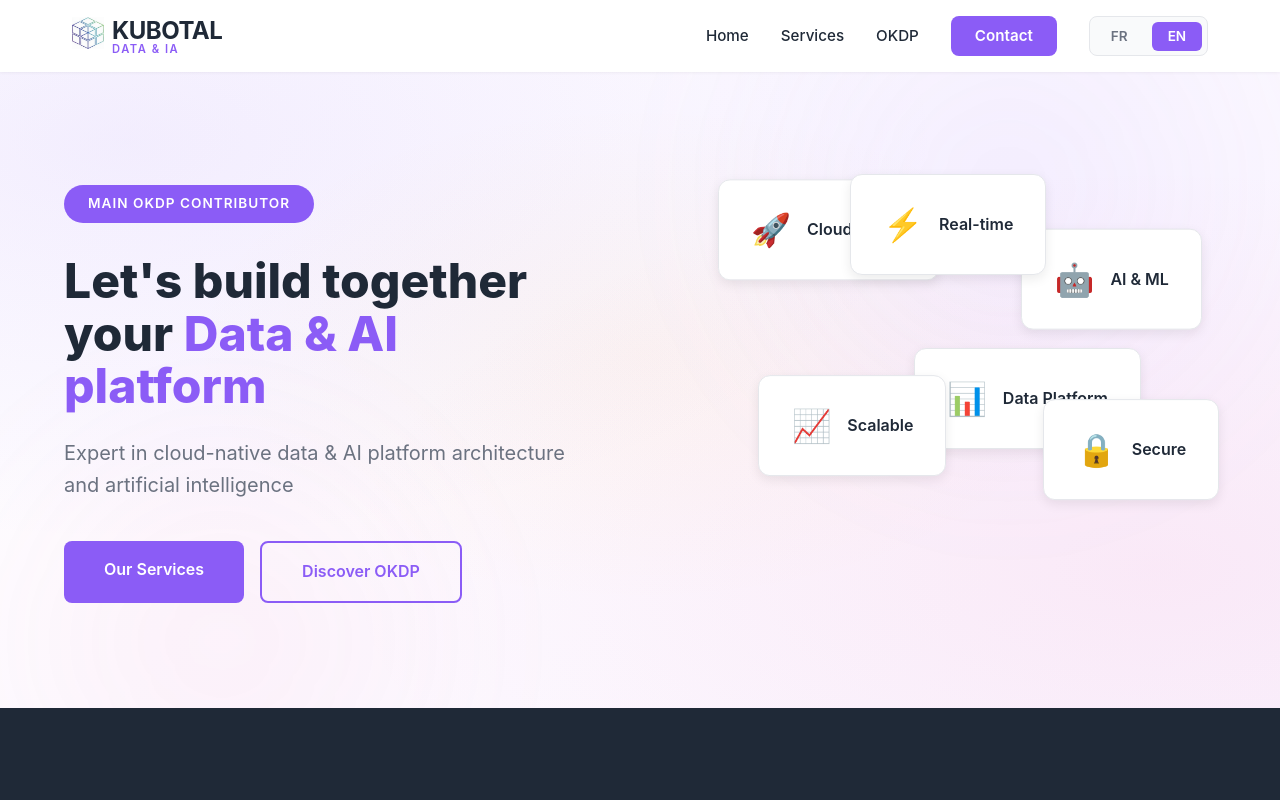
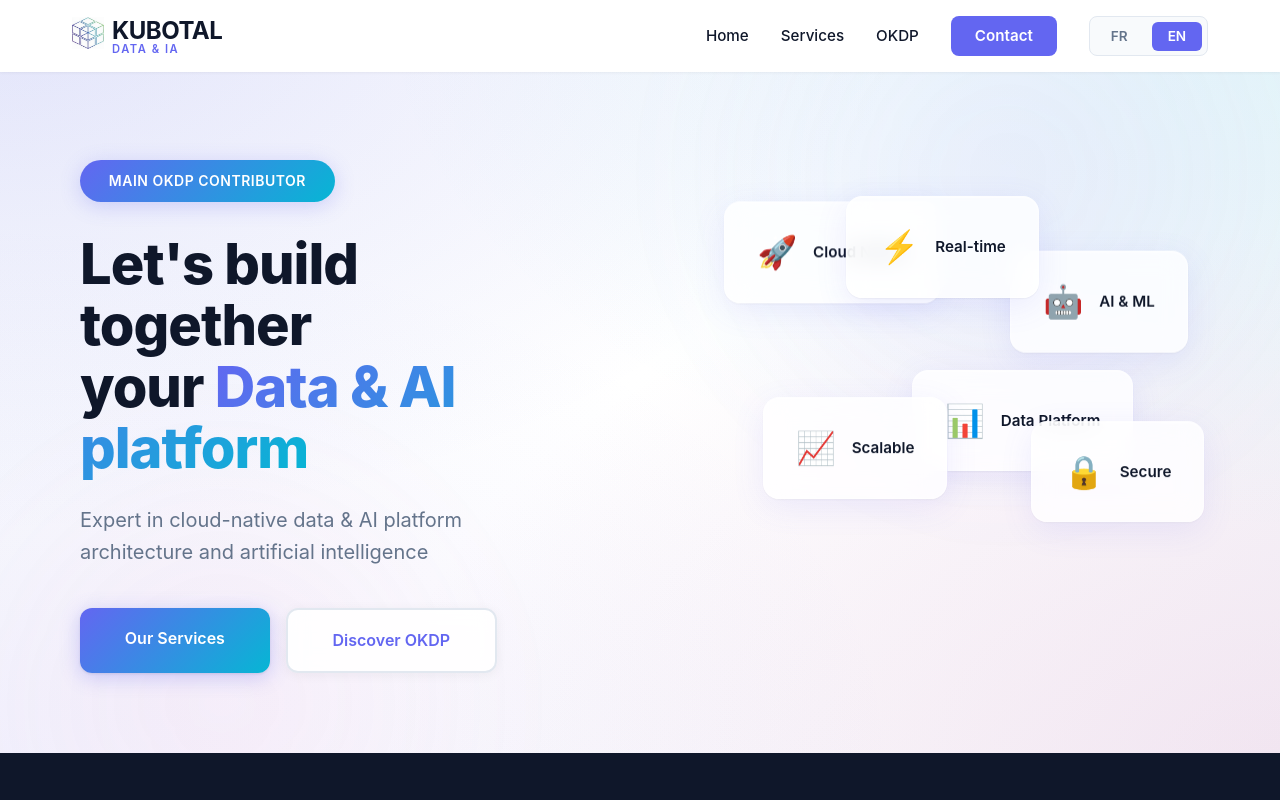
Before and after one commit to kubotal/kubotal.io, a website: page index.html in a window 1280 px wide. Shown: the top 800 px of the page. Drawn offline with Linux system fonts and the light colour scheme.

Commit message:
Refactor design with modern 2024 aesthetic: glassmorphism, new indigo/cyan palette, gradient effects

```diff
--- a/style.css
+++ b/style.css
@@ -4,17 +4,32 @@
    ========================================== */
 
 :root {
-    --primary: #8b5cf6;
-    --primary-dark: #7c3aed;
-    --secondary: #ec4899;
-    --accent: #f59e0b;
-    --text-dark: #1f2937;
-    --text-gray: #6b7280;
-    --border-gray: #e5e7eb;
-    --bg-light: #f9fafb;
+    /* Modern Professional Palette 2024 */
+    --primary: #6366f1;        /* Indigo - sophistiqué */
+    --primary-light: #818cf8;
+    --primary-dark: #4f46e5;
+    --secondary: #06b6d4;      /* Cyan électrique */
+    --secondary-light: #22d3ee;
+    --accent: #f472b6;         /* Rose corail */
+    --accent-light: #f9a8d4;
+
+    /* Neutrals élégants */
+    --text-dark: #0f172a;      /* Presque noir */
+    --text-gray: #64748b;
+    --text-light: #94a3b8;
+    --border-gray: #e2e8f0;
+    --bg-light: #f8fafc;
     --bg-white: #ffffff;
-    --gradient-start: #8b5cf6;
-    --gradient-end: #ec4899;
+    --bg-glass: rgba(255, 255, 255, 0.7);
+
+    /* Gradients modernes */
+    --gradient-1: linear-gradient(135deg, #6366f1 0%, #06b6d4 100%);
+    --gradient-2: linear-gradient(135deg, #f472b6 0%, #6366f1 100%);
+    --gradient-mesh:
+        radial-gradient(at 0% 0%, rgba(99, 102, 241, 0.15) 0px, transparent 50%),
+        radial-gradient(at 100% 0%, rgba(6, 182, 212, 0.1) 0px, transparent 50%),
+        radial-gradient(at 100% 100%, rgba(244, 114, 182, 0.12) 0px, transparent 50%),
+        radial-gradient(at 0% 100%, rgba(99, 102, 241, 0.08) 0px, transparent 50%);
 }
 
 * {
@@ -220,20 +235,18 @@
 
 .hero {
     margin-top: 0;
-    padding-top: calc(80px + 4rem);
-    min-height: 85vh;
+    padding-top: calc(80px + 5rem);
+    min-height: 90vh;
     display: grid;
     grid-template-columns: 1fr 1fr;
     align-items: center;
-    gap: 4rem;
-    padding-left: 2rem;
-    padding-right: 2rem;
-    padding-bottom: 4rem;
+    gap: 5rem;
+    padding-left: 3rem;
+    padding-right: 3rem;
+    padding-bottom: 5rem;
     background:
-        radial-gradient(at 10% 20%, rgba(139, 92, 246, 0.1) 0%, transparent 50%),
-        radial-gradient(at 90% 80%, rgba(236, 72, 153, 0.08) 0%, transparent 50%),
-        radial-gradient(at 50% 50%, rgba(245, 158, 11, 0.05) 0%, transparent 50%),
-        linear-gradient(135deg, #ffffff 0%, #faf5ff 100%);
+        var(--gradient-mesh),
+        linear-gradient(135deg, #f8fafc 0%, #ffffff 50%, #f1f5f9 100%);
     position: relative;
     color: var(--text-dark);
     overflow: hidden;
@@ -275,28 +288,36 @@
 }
 
 .hero-badge {
-    display: inline-block;
-    padding: 0.5rem 1.5rem;
-    background: var(--primary);
+    display: inline-flex;
+    align-items: center;
+    gap: 0.5rem;
+    padding: 0.6rem 1.8rem;
+    background: linear-gradient(135deg, var(--primary) 0%, var(--secondary) 100%);
     color: white;
-    border-radius: 50px;
-    font-size: 0.85rem;
+    border-radius: 100px;
+    font-size: 0.875rem;
     font-weight: 600;
     text-transform: uppercase;
-    letter-spacing: 1px;
+    letter-spacing: 0.5px;
     margin-bottom: 2rem;
+    box-shadow: 0 4px 20px rgba(99, 102, 241, 0.25);
+    backdrop-filter: blur(10px);
 }
 
 .hero h1 {
-    font-size: 3rem;
+    font-size: 3.5rem;
     font-weight: 800;
     line-height: 1.1;
     margin-bottom: 1.5rem;
     color: var(--text-dark);
+    letter-spacing: -1px;
 }
 
 .gradient-text {
-    color: var(--primary);
+    background: var(--gradient-1);
+    -webkit-background-clip: text;
+    -webkit-text-fill-color: transparent;
+    background-clip: text;
 }
 
 .hero-subtitle {
@@ -312,37 +333,47 @@
 }
 
 .cta-button {
-    padding: 1rem 2.5rem;
+    padding: 1.1rem 2.8rem;
     border: none;
-    border-radius: 8px;
+    border-radius: 12px;
     font-size: 1rem;
     font-weight: 600;
     cursor: pointer;
-    transition: all 0.3s ease;
+    transition: all 0.4s cubic-bezier(0.4, 0, 0.2, 1);
     text-decoration: none;
     display: inline-block;
+    position: relative;
+    overflow: hidden;
 }
 
 .cta-button.primary {
-    background: var(--primary);
+    background: var(--gradient-1);
     color: white;
+    box-shadow:
+        0 4px 20px rgba(99, 102, 241, 0.3),
+        0 1px 3px rgba(0, 0, 0, 0.1);
 }
 
 .cta-button.primary:hover {
-    background: var(--primary-dark);
-    transform: translateY(-2px);
-    box-shadow: 0 4px 12px rgba(37, 99, 235, 0.3);
+    transform: translateY(-2px) scale(1.02);
+    box-shadow:
+        0 8px 30px rgba(99, 102, 241, 0.4),
+        0 2px 6px rgba(0, 0, 0, 0.15);
 }
 
 .cta-button.secondary {
-    background: transparent;
+    background: rgba(255, 255, 255, 0.9);
+    backdrop-filter: blur(10px);
     color: var(--primary);
-    border: 2px solid var(--primary);
+    border: 2px solid var(--border-gray);
+    box-shadow: 0 2px 12px rgba(0, 0, 0, 0.05);
 }
 
 .cta-button.secondary:hover {
-    background: var(--primary);
-    color: white;
+    background: rgba(255, 255, 255, 1);
+    border-color: var(--primary);
+    transform: translateY(-2px);
+    box-shadow: 0 4px 20px rgba(99, 102, 241, 0.2);
 }
 
 /* Hero Visual Cards */
@@ -353,22 +384,32 @@
 
 .floating-card {
     position: absolute;
-    background: white;
-    border: 1px solid var(--border-gray);
-    border-radius: 12px;
+    background: rgba(255, 255, 255, 0.8);
+    backdrop-filter: blur(12px) saturate(180%);
+    -webkit-backdrop-filter: blur(12px) saturate(180%);
+    border: 1px solid rgba(255, 255, 255, 0.4);
+    border-radius: 16px;
     padding: 1.5rem 2rem;
     display: flex;
     align-items: center;
     gap: 1rem;
     font-weight: 600;
-    box-shadow: 0 4px 12px rgba(0, 0, 0, 0.08);
+    font-size: 0.95rem;
+    box-shadow:
+        0 8px 32px rgba(99, 102, 241, 0.1),
+        0 1px 2px rgba(0, 0, 0, 0.05),
+        inset 0 1px 1px rgba(255, 255, 255, 0.5);
     animation: float 6s ease-in-out infinite;
-    transition: all 0.3s ease;
+    transition: all 0.4s cubic-bezier(0.4, 0, 0.2, 1);
 }
 
 .floating-card:hover {
-    transform: translateY(-10px);
-    box-shadow: 0 8px 24px rgba(37, 99, 235, 0.2);
+    transform: translateY(-10px) scale(1.05);
+    box-shadow:
+        0 12px 48px rgba(99, 102, 241, 0.2),
+        0 4px 8px rgba(0, 0, 0, 0.08),
+        inset 0 1px 1px rgba(255, 255, 255, 0.6);
+    border-color: rgba(99, 102, 241, 0.3);
 }
 
 .floating-card .icon {
```
